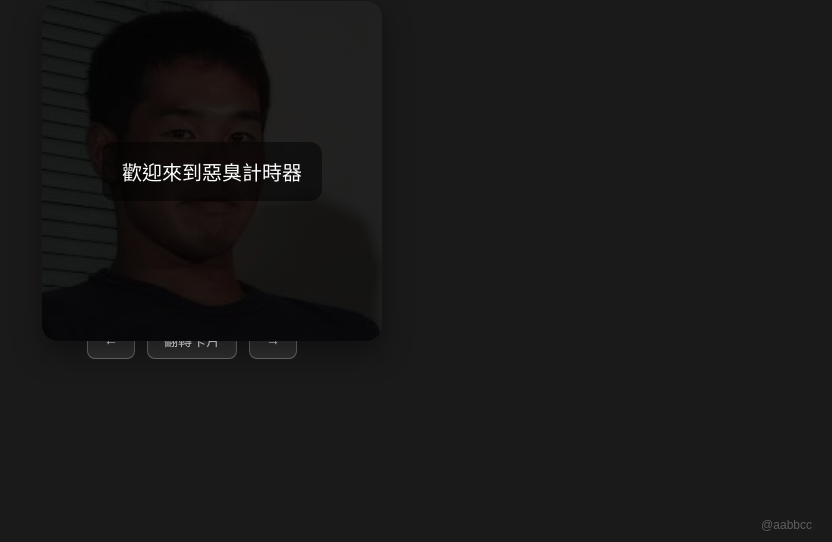
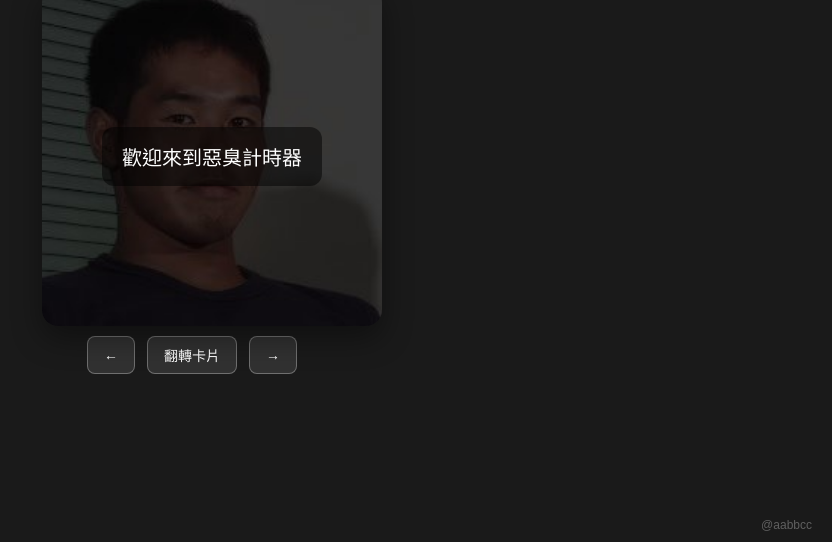
Before and after one commit to ChenKaiLiuG/114514, a plain HTML site: page index.html in a window 1280 px wide. Shown: the part 258-800 px from the top of the page, without its empty margins (448-1280 px from the left). Drawn offline with Linux system fonts and the light colour scheme.

Commit message:
Update index_style.css

```diff
--- a/index_style.css
+++ b/index_style.css
@@ -20,13 +20,14 @@ body {
   min-height: 100vh;
   padding: 20px;
   box-sizing: border-box;
-  text-align: center;
 }
 
 .flip-container {
   perspective: 1000px;
   width: 300px;
   height: 300px;
+  margin: 0 auto 30px;
+  position: relative;
 }
 
 .flipper {
@@ -34,7 +35,7 @@ body {
   height: 100%;
   position: relative;
   transform-style: preserve-3d;
-  transition: transform 0.8s ease;
+  transition: transform 0.8s ease-in-out;
 }
 
 .flip-container.flipped .flipper {
@@ -45,41 +46,33 @@ body {
   position: absolute;
   width: 100%;
   height: 100%;
+  left: 0;
   top: 0;
-  left: 0;
   backface-visibility: hidden;
   border-radius: 16px;
-  box-shadow: 0 12px 30px rgba(0,0,0,0.4);
+  overflow: hidden;
+  background-size: cover;
+  background-position: center;
+  box-shadow: 0 12px 30px rgba(0, 0, 0, 0.4);
   display: flex;
   align-items: center;
   justify-content: center;
-  text-align: center;
   padding: 20px;
-  overflow: hidden;
 }
 
 .card-face.front {
-  background-image: linear-gradient(rgba(0,0,0,0.4), rgba(0,0,0,0.4)), url('yjsp.jpg');
-  background-size: cover;
-  background-position: center;
   transform: rotateY(0deg);
+  background-image: url('yjsp.jpg');
 }
 
 .card-face.back {
-  background-color: rgba(0,0,0,0.7);
   transform: rotateY(180deg);
+  background-color: rgba(0, 0, 0, 0.7);
   flex-direction: column;
 }
 
-.card-face h2, .card-face p {
+.overlay-text {
   background: rgba(0, 0, 0, 0.5);
-  padding: 10px 15px;
-  border-radius: 10px;
-  font-size: 16px;
-}
-
-.overlay-text {
-  background: rgba(0,0,0,0.5);
   padding: 15px 20px;
   border-radius: 12px;
   font-size: 20px;
@@ -95,7 +88,7 @@ body {
 
 .controls button {
   background: rgba(255, 255, 255, 0.1);
-  border: 1px solid rgba(255,255,255,0.3);
+  border: 1px solid rgba(255, 255, 255, 0.3);
   color: white;
   padding: 8px 16px;
   border-radius: 8px;
@@ -105,7 +98,7 @@ body {
 }
 
 .controls button:hover {
-  background: rgba(255,255,255,0.2);
+  background: rgba(255, 255, 255, 0.2);
 }
 
 .watermark {
```
